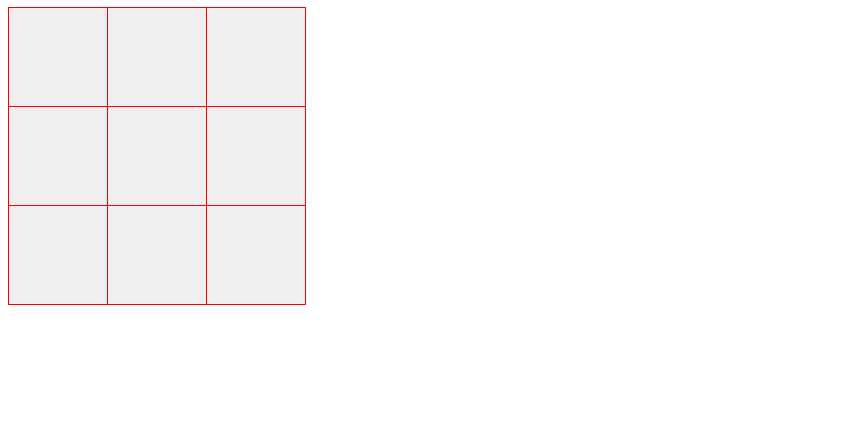
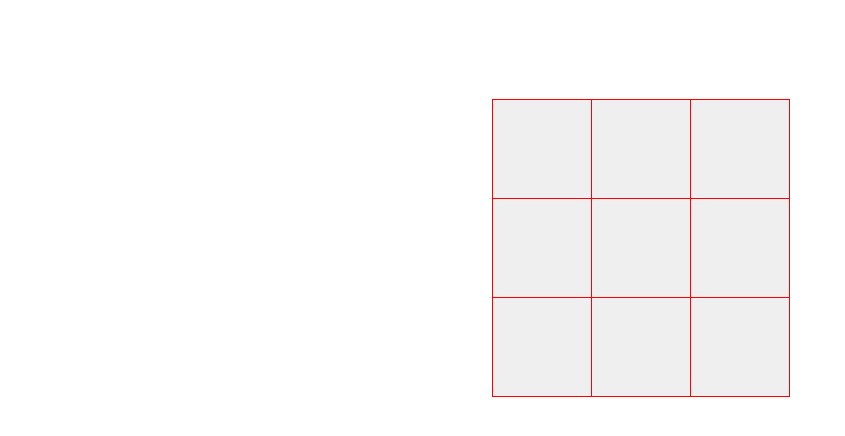
Before and after one commit to LaurenCummings/react-samples, a React (Vite) app: page / in a window 1280 px wide. Shown: the top 436 px of the page, without its empty margins (0-845 px from the left). Built offline with nearby package versions, Linux system fonts and the light colour scheme.

Commit message:
Added more styling

```diff
--- a/src/css/TicTacToe.css
+++ b/src/css/TicTacToe.css
@@ -1,3 +1,7 @@
+.tic-tac-toe-container {
+    margin-top: 100px;
+}
+
 .tic-tac-toe-container::after {
     clear: both;
     content: "";
@@ -19,4 +23,5 @@
 
 .row {
     display: flex;
+    justify-content: center;
 }
```
